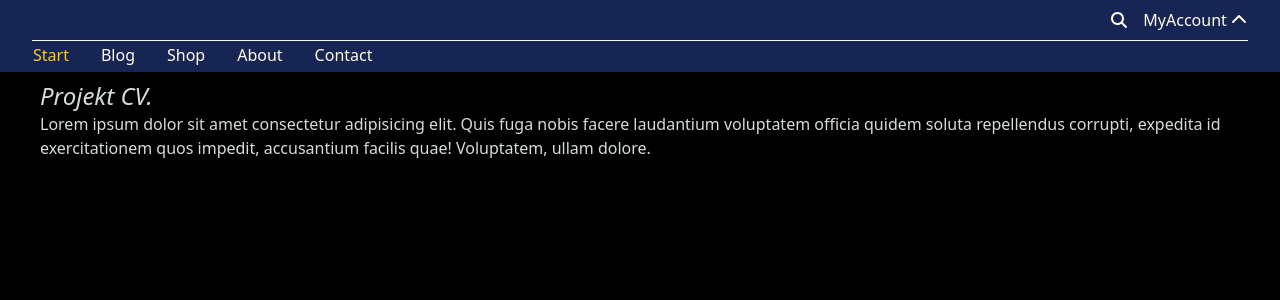
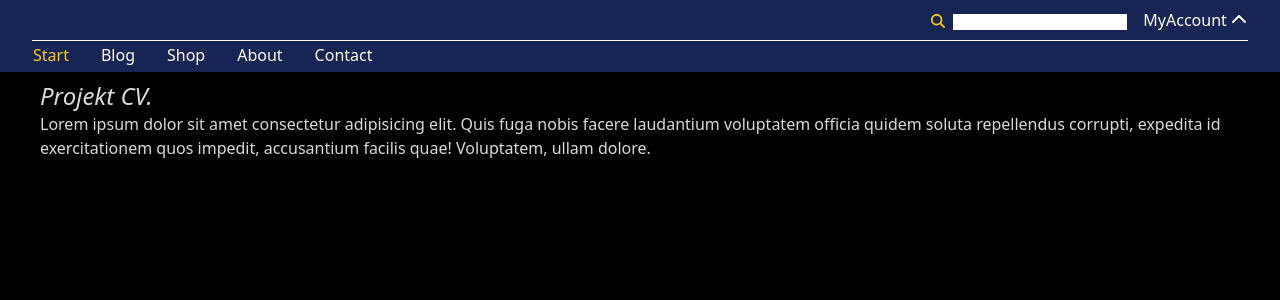
Before and after one commit to woolf1717/REACTAPP, a Next.js app: page / in a window 1280 px wide. Both pictures are taken after a click on the button 1119 px from the left and 20 px from the top of the page. Shown: the top 300 px of the page. Built offline with nearby package versions, Linux system fonts and the light colour scheme.

Commit message:
search first atempt

```diff
--- a/components/loginForm.tsx
+++ b/components/loginForm.tsx
@@ -50,11 +50,11 @@ export default function LoginForm() {
   if (loggedIn) {
     actualForm = (
       <>
-        <div className="bg-blue-950 mt-9 p-2 flex flex-col content-between text-sm w-52 -translate-x-12">
+        <div className="bg-blue-950 mt-9 p-2 flex flex-col content-between text-sm w-52 -translate-x-12 transition">
           <p className="text-center">Hello user, {loginInput}!!!</p>
 
           <p className="text-center">
-            In case you forgot your password it`s: {passwordInput} ;D
+            In case you forgot your password is: {passwordInput} ;D
           </p>
           <button
             className="border border-amber-50 mt-2 mx-10 text-xs"
--- a/components/search.tsx
+++ b/components/search.tsx
@@ -1,16 +1,44 @@
 import React from "react";
 
 import Link from "next/link";
+
+import { useState } from "react";
 
 import { FontAwesomeIcon } from "@fortawesome/react-fontawesome";
 import { faMagnifyingGlass } from "@fortawesome/free-solid-svg-icons";
 
 export default function Search() {
-  return (
-    <>
-      <div className="inline-block">
-        <FontAwesomeIcon icon={faMagnifyingGlass} />
-      </div>
-    </>
-  );
+  const [search, setSearch] = useState(true);
+
+  function handleSearchInit() {
+    setSearch(false);
+  }
+  function handleSearchAbort() {
+    setSearch(true);
+  }
+  let outcome;
+  if (search) {
+    outcome = (
+      <>
+        <div className="inline-block" onClick={handleSearchInit}>
+          <FontAwesomeIcon icon={faMagnifyingGlass} />
+        </div>
+      </>
+    );
+  } else {
+    outcome = (
+      <>
+        <div className="">
+          <div
+            className="inline-block text-yellow-400 text-sm mr-2"
+            onClick={handleSearchAbort}
+          >
+            <FontAwesomeIcon icon={faMagnifyingGlass} />
+          </div>
+          <input className="text-xs text-black" type="text" />
+        </div>
+      </>
+    );
+  }
+  return <>{outcome}</>;
 }
```
